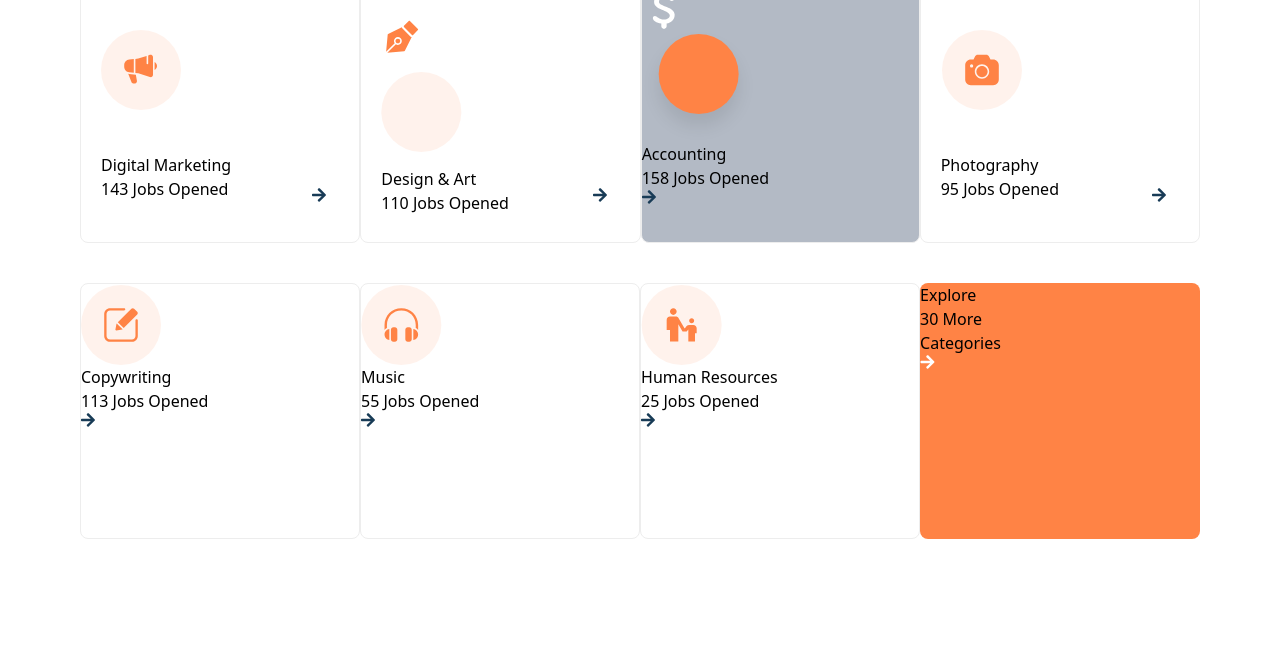
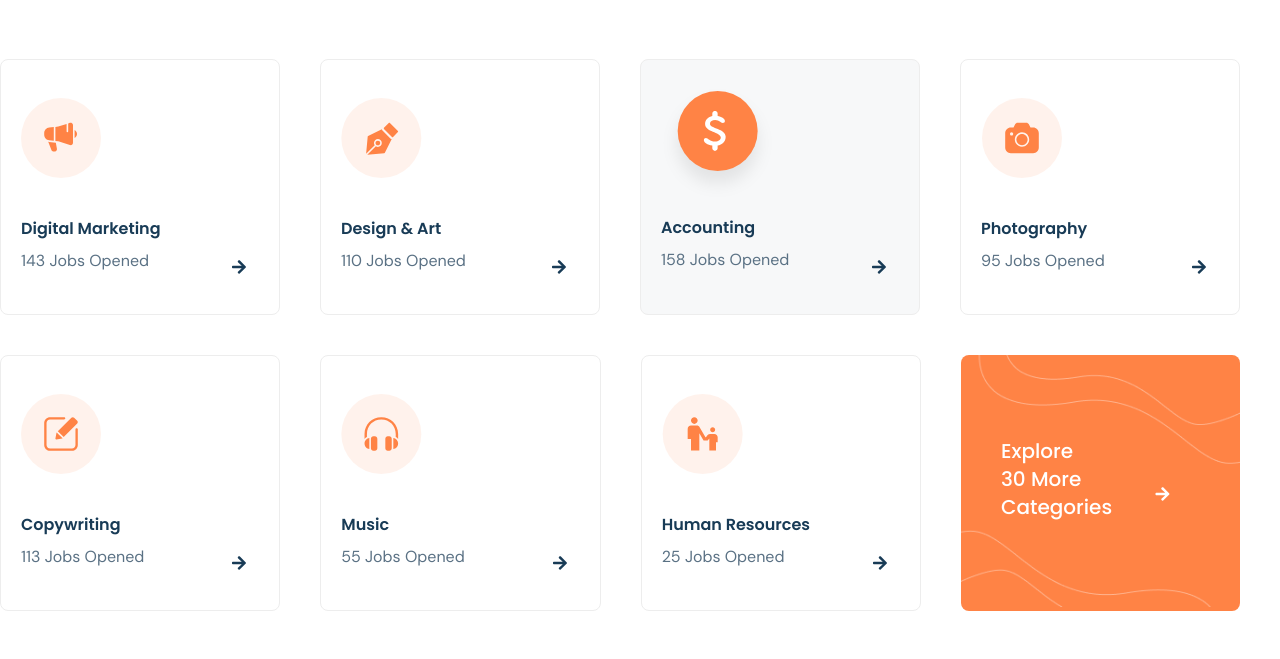
Before and after one commit to parnrienkijkarn/job-browsing-mainpage, a plain HTML site: page index.html in a window 1280 px wide. Shown: the part 141-800 px from the top of the page. Drawn offline with nearby package versions, Linux system fonts and the light colour scheme.

Commit message:
add version1.0.1

```diff
--- a/index.html
+++ b/index.html
@@ -6,16 +6,25 @@
     <meta name="viewport" content="width=device-width, initial-scale=1.0" />
     <link rel="stylesheet" href="style.css" />
     <script src="https://cdn.tailwindcss.com"></script>
+    <style>
+      @import url("https://fonts.googleapis.com/css2?family=DM+Sans&family=Poppins:wght@500;600;700&display=swap");
+    </style>
     <script>
       tailwind.config = {
         theme: {
           colors: {
-            myGrey: "#B3BAC5",
+            myGrey: "#F7F8F9",
             myOrange: "#FF8345",
             borderGrey: "#EDEDED",
+            blueText: "#183B56",
+            greyText: "#5A7184",
+            orangeHighlight: "#F8A87D",
           },
           extend: {
-            // Adds a new breakpoint in addition to the default breakpoints
+            fontFamily: {
+              poppins: ["Poppins", "sans-serif"],
+              DMSans: ["DM Sans", "sans-serif"],
+            },
             screens: {
               "3xl": "1600px",
             },
@@ -26,22 +35,27 @@
     <title>Responsive Web Design - Ex 2</title>
   </head>
   <body>
-    <div class="h-screen w-screen">
-      <header class="p-10 text-center">
+    <div class="h-full w-full">
+      <header
+        class="pt-10 pb-20 text-center font-poppins font-semibold text-4xl text-blueText relative z-10"
+      >
         <h1>Browse by</h1>
         <h1>Job Categories</h1>
+        <div class="bg-orangeHighlight orange-box"></div>
       </header>
       <main class="flex flex-col">
         <!--FIRST ROW-->
-        <section class="flex flex-row justify-evenly items-center ml-20 mr-20">
+        <section class="flex xl:flex-row justify-center items-center first-row">
           <!-- Digital Marketing Item -->
           <div
-            class="flex flex-col p-5 justify-around items-start border border-borderGrey rounded-lg w-72 h-64 relative"
+            class="flex flex-col p-5 justify-around items-start border border-borderGrey rounded-lg w-72 h-64 relative mr-10"
           >
             <img src="./ex2-rbw/digital-marketing.svg" alt="megaphone" />
-            <div>
-              <p>Digital Marketing</p>
-              <p>143 Jobs Opened</p>
+            <div class="leading-8">
+              <p class="text-blueText font-semibold font-poppins">
+                Digital Marketing
+              </p>
+              <p class="text-greyText font-DMSans">143 Jobs Opened</p>
             </div>
             <img
               src="/ex2-rbw/blue-arrow.svg"
@@ -51,13 +65,24 @@
           </div>
           <!-- Art&Design Item -->
           <div
-            class="flex flex-col p-5 justify-around items-start border border-borderGrey rounded-lg w-72 h-64 relative"
+            class="flex flex-col p-5 justify-around items-start border border-borderGrey rounded-lg w-72 h-64 relative mr-10"
           >
-            <img src="/ex2-rbw/art-design.svg" alt="pen-head" />
-            <img src="./ex2-rbw/orange-background.svg" alt="orange-circle-bg" />
-            <div>
-              <p>Design & Art</p>
-              <p>110 Jobs Opened</p>
+            <div class="relative">
+              <img
+                src="./ex2-rbw/orange-background.svg"
+                alt="orange-circle-bg"
+              />
+              <img
+                src="/ex2-rbw/art-design.svg"
+                alt="pen-head"
+                class="absolute top-5 left-5"
+              />
+            </div>
+            <div class="leading-8">
+              <p class="text-blueText font-semibold font-poppins">
+                Design & Art
+              </p>
+              <p class="text-greyText font-DMSans">110 Jobs Opened</p>
             </div>
             <img
               src="/ex2-rbw/blue-arrow.svg"
@@ -66,26 +91,40 @@
             />
           </div>
           <!-- Accounting Item -->
-          <div class="border border-borderGrey rounded-lg w-72 h-64 bg-myGrey">
-            <img src="/ex2-rbw/accounting.svg" alt="dollar-sign" />
+          <div
+            class="flex flex-col p-5 justify-around items-start border border-borderGrey rounded-lg w-72 h-64 bg-myGrey relative mr-10"
+          >
+            <div class="relative">
+              <img
+                src="/ex2-rbw/dark-orange-background.svg"
+                alt="orange-circle-bg"
+              />
+              <img
+                src="/ex2-rbw/accounting.svg"
+                alt="dollar-sign"
+                class="absolute top-6 left-8"
+              />
+            </div>
+            <div class="leading-8">
+              <p class="text-blueText font-semibold font-poppins">Accounting</p>
+              <p class="text-greyText font-DMSans pb-3">158 Jobs Opened</p>
+            </div>
             <img
-              src="/ex2-rbw/dark-orange-background.svg"
-              alt="orange-circle-bg"
+              src="/ex2-rbw/blue-arrow.svg"
+              alt="blue-arrow"
+              class="absolute bottom-10 right-8"
             />
-            <div>
-              <p>Accounting</p>
-              <p>158 Jobs Opened</p>
-            </div>
-            <img src="/ex2-rbw/blue-arrow.svg" alt="blue-arrow" />
           </div>
           <!-- Photography Item -->
           <div
-            class="flex flex-col p-5 justify-around items-start border border-borderGrey rounded-lg w-72 h-64 relative"
+            class="flex flex-col p-5 justify-around items-start border border-borderGrey rounded-lg w-72 h-64 relative mr-10"
           >
             <img src="/ex2-rbw/photography.svg" alt="camera" />
-            <div>
-              <p>Photography</p>
-              <p>95 Jobs Opened</p>
+            <div class="leading-8">
+              <p class="text-blueText font-semibold font-poppins">
+                Photography
+              </p>
+              <p class="text-greyText font-light font-DMSans">95 Jobs Opened</p>
             </div>
             <img
               src="/ex2-rbw/blue-arrow.svg"
@@ -96,47 +135,75 @@
         </section>
 
         <!--SECOND ROW-->
-        <section
-          class="pt-10 flex flex-row justify-evenly items-center ml-20 mr-20"
-        >
+        <section class="pt-10 flex xl:flex-row justify-center items-center second-row">
           <!-- Copywriting Item -->
-          <div class="border border-borderGrey rounded-lg w-72 h-64">
+          <div
+            class="flex flex-col p-5 justify-around items-start border border-borderGrey rounded-lg w-72 h-64 relative mr-10"
+          >
             <img src="/ex2-rbw/copy-writing.svg" alt="pen-and-paper" />
-            <div>
-              <p>Copywriting</p>
-              <p>113 Jobs Opened</p>
+            <div class="leading-8">
+              <p class="text-blueText font-semibold font-poppins">
+                Copywriting
+              </p>
+              <p class="text-greyText font-light font-DMSans">
+                113 Jobs Opened
+              </p>
             </div>
-            <img src="/ex2-rbw/blue-arrow.svg" alt="blue-arrow" />
+            <img
+              src="/ex2-rbw/blue-arrow.svg"
+              alt="blue-arrow"
+              class="absolute bottom-10 right-8"
+            />
           </div>
           <!-- Music Item -->
-          <div class="border border-borderGrey rounded-lg w-72 h-64">
+          <div
+            class="flex flex-col p-5 justify-around items-start border border-borderGrey rounded-lg w-72 h-64 relative mr-10"
+          >
             <img src="/ex2-rbw/music.svg" alt="headphone" />
-            <div>
-              <p>Music</p>
-              <p>55 Jobs Opened</p>
+            <div class="leading-8">
+              <p class="text-blueText font-semibold font-poppins">Music</p>
+              <p class="text-greyText font-light font-DMSans">55 Jobs Opened</p>
             </div>
-            <img src="/ex2-rbw/blue-arrow.svg" alt="blue-arrow" />
+            <img
+              src="/ex2-rbw/blue-arrow.svg"
+              alt="blue-arrow"
+              class="absolute bottom-10 right-8"
+            />
           </div>
           <!-- Human Resource Item -->
-          <div class="border border-borderGrey rounded-lg w-72 h-64">
+          <div
+            class="flex flex-col p-5 justify-around items-start border border-borderGrey rounded-lg w-72 h-64 relative mr-10"
+          >
             <img src="/ex2-rbw/hr.svg" alt="people-holding-hand" />
-            <div>
-              <p>Human Resources</p>
-              <p>25 Jobs Opened</p>
+            <div class="leading-8">
+              <p class="text-blueText font-semibold font-poppins">
+                Human Resources
+              </p>
+              <p class="text-greyText font-light font-DMSans">25 Jobs Opened</p>
             </div>
-            <img src="/ex2-rbw/blue-arrow.svg" alt="blue-arrow" />
+            <img
+              src="/ex2-rbw/blue-arrow.svg"
+              alt="blue-arrow"
+              class="absolute right-8 bottom-10"
+            />
           </div>
 
           <!-- More Categories Item -->
           <div
-            class="border-0 border-myOrange rounded-lg w-72 h-64 bg-myOrange"
+            class="border-0 border-myOrange rounded-lg w-72 h-64 bg-myOrange mr-10 relative"
           >
-            <div>
-              <h6>Explore</h6>
-              <h6>30 More</h6>
-              <h6>Categories</h6>
+          <div class="absolute">
+            <img src="/ex2-rbw/line-top-right.png" alt="decoration-lines" class="opacity-40">
+          </div>
+            <div class="absolute text-xl font-poppins more-categories-text">
+              <p>Explore</p>
+              <p>30 More</p>
+              <p>Categories</p>
             </div>
-            <img src="/ex2-rbw/white-arrow.svg" alt="white-arrow" />
+            <img src="/ex2-rbw/white-arrow.svg" alt="white-arrow" class="white-arrow" />
+            <div class="absolute bottom-1">
+              <img src="/ex2-rbw/lines-bottom-left.png" alt="decorations-lines" class="opacity-40">
+            </div>
           </div>
         </section>
       </main>
--- a/style.css
+++ b/style.css
@@ -18,3 +18,41 @@
   --font-3xl: 1.875rem;
   --font-4xl: 2.25rem;
 }
+
+* {
+  padding: 0;
+  margin: 0;
+  box-sizing: border-box;
+}
+
+.orange-box {
+  position: absolute;
+  left: 43%;
+  bottom: 42%;
+  height: 20px;
+  width: 60px;
+  z-index: -2;
+}
+
+.more-categories-text {
+  color: white;
+  bottom: 90px;
+  left: 40px;
+}
+
+.white-arrow {
+  position: absolute;
+  bottom: 110px;
+  right: 70px;
+}
+
+@media only screen and (max-width: 600px) {
+  .first-row,
+  .second-row {
+    flex-direction: column;
+  }
+
+  section > div {
+    margin-bottom: 20px;
+  }
+}
```
Also changed, not shown: ex2-rbw/line-top-right.png (added), ex2-rbw/lines-bottom-left.png (added).
